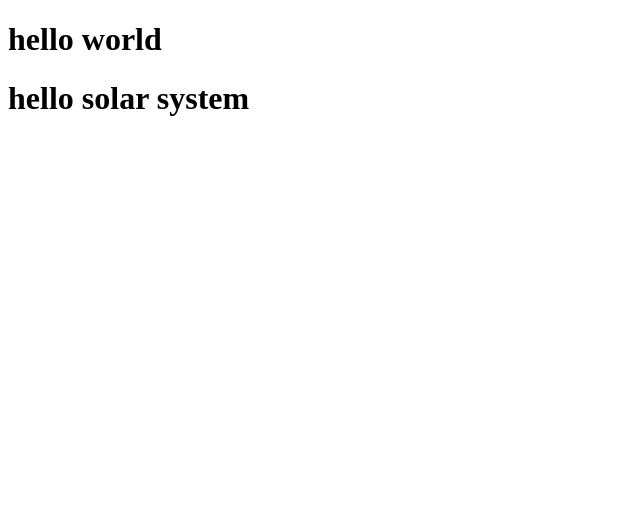
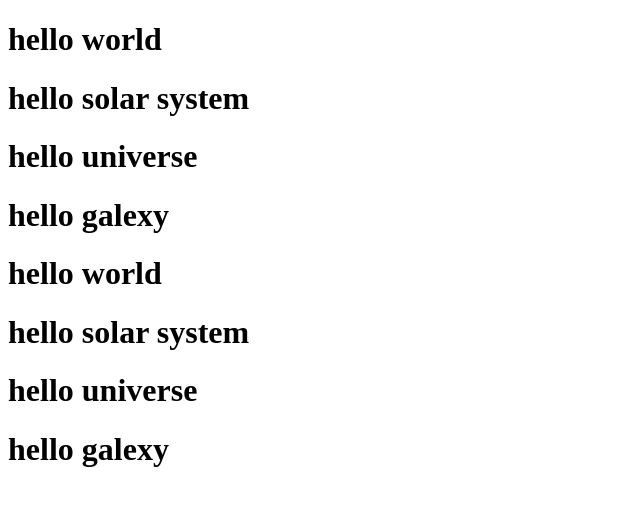
Before and after one commit to Ryangendel/brand-new, a plain HTML site: page index.html in a window 1280 px wide. Shown: the whole page, without its empty margins (0-640 px from the left). Drawn offline with Linux system fonts and the light colour scheme.

Commit message:
something

```diff
--- a/index.html
+++ b/index.html
@@ -8,6 +8,11 @@
 <body>
     <h1>hello world</h1>
     <h1>hello solar system</h1>
-
+    <h1>hello universe</h1>
+    <h1>hello galexy</h1>
+    <h1>hello world</h1>
+    <h1>hello solar system</h1>
+    <h1>hello universe</h1>
+    <h1>hello galexy</h1>
 </body>
 </html>
```
